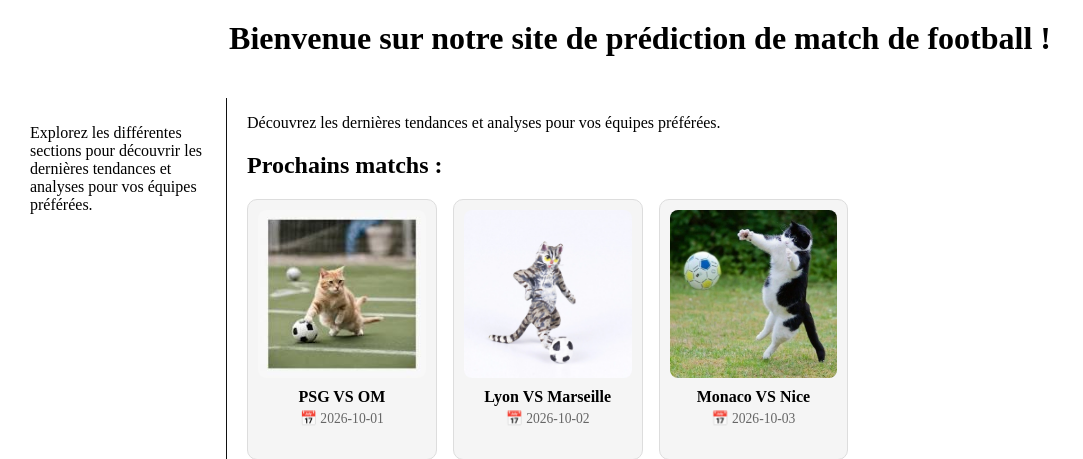
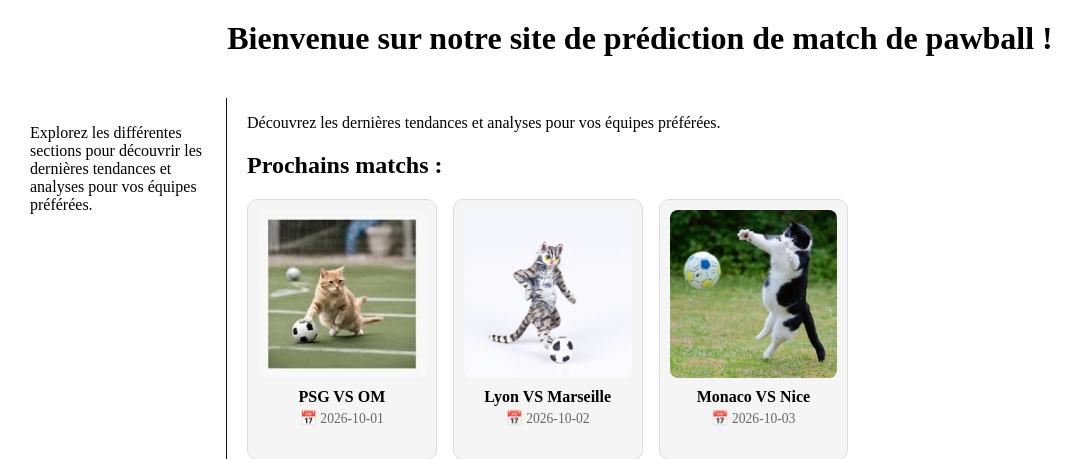
Before and after one commit to AnthonyHerve56/Emission_Radio, a PHP site: page / in a window 1280 px wide. Shown: the part 46-505 px from the top of the page, without its empty margins (0-1083 px from the left). Run offline with PHP 8.4, Linux system fonts and the light colour scheme.

Commit message:
changement accueil

```diff
--- a/Accueil.php
+++ b/Accueil.php
@@ -1,7 +1,7 @@
 <!-- Page Accueil : a inclure dans les pages avec include 'header.php' -->
 
 
-<h1 class="Titre">Bienvenue sur notre site de prédiction de match de football !</h1>
+<h1 class="Titre">Bienvenue sur notre site de prédiction de match de pawball !</h1>
 
 <div class="accueil-container">
     <div class="navigation">
```
